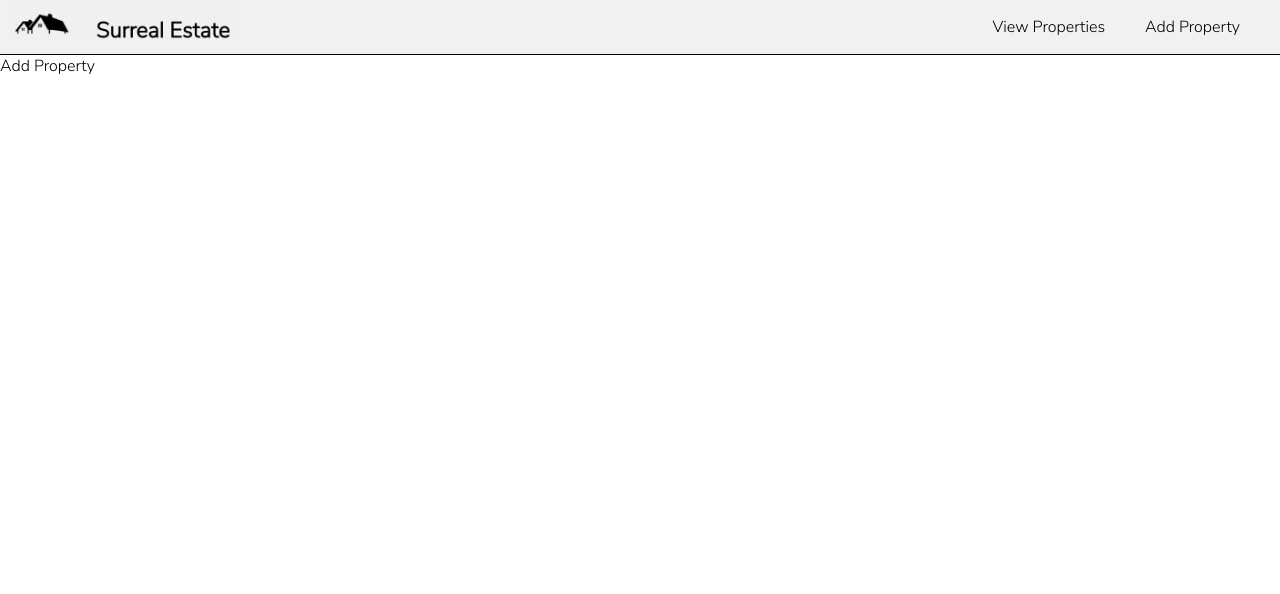
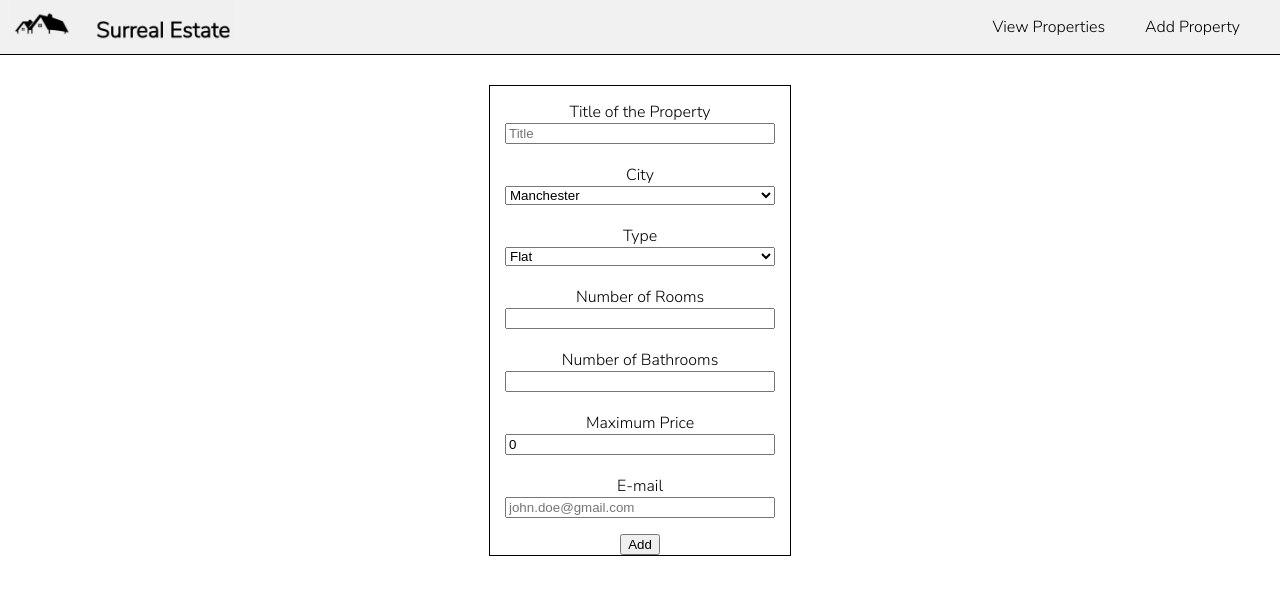
Before and after one commit to szabinakov/surreal-estate, a React (Create React App) app: page /add-property in a window 1280 px wide. Shown: the top 594 px of the page. Built offline with nearby package versions, Linux system fonts and the light colour scheme.

Commit message:
setting up post form

```diff
--- a/src/components/AddProperty.js
+++ b/src/components/AddProperty.js
@@ -1,8 +1,117 @@
-import React from 'react'
+import React, { useState } from 'react'
+import '../styles/AddProperty.css'
+import axios from 'axios'
 
 const AddProperty = () => {
+    const initialState = {
+        fields: {
+            title: '',
+            type:'',
+            bedrooms: null,
+            bathrooms: null,
+            price: 0,
+            city: 'Manchester',
+            email: ''
+        }
+    }
+
+    const [fields, setFields] = useState(initialState.fields)
+
+    const handleAddProperty = (event) => {
+        event.preventDefault()
+        console.log(fields)
+    }
+    const handleFieldChange = (event) => {
+        setFields({...fields, [event.target.name]: event.target.value})
+    }
     return (
-        <div>Add Property</div>
+        <div className='AddProperty'>
+            <form onSubmit={handleAddProperty} className='FormContainer'>
+                <div className='FormInput'>
+                    <label htmlFor='title'>Title of the Property</label>
+                    <input
+                        id='title'
+                        name='title'
+                        value={fields.title}
+                        onChange={handleFieldChange}
+                        placeholder='Title'></input>
+                </div>
+                <div className='FormSelectCity'>
+                    <label htmlFor='city'>City</label>
+                    <select
+                        id='city'
+                        name='city'
+                        value={fields.city}
+                        onChange={handleFieldChange}>
+                            <option value='Manchester'>Manchester</option>
+                            <option value='Leeds'>Leeds</option>
+                            <option value='Sheffield'>Sheffield</option>
+                            <option value='Liverpool'>Liverpool</option>
+                    </select>
+                </div>
+                <div className='FormSelectType'>
+                    <label htmlFor='type'>Type</label>
+                    <select
+                        id='type'
+                        name='type'
+                        value={fields.type}
+                        onChange={handleFieldChange}>
+                            <option value='Flat'>Flat</option>
+                            <option value='Detached'>Detached</option>
+                            <option value='Semi-Detached'>Semi-Detached</option>
+                            <option value='Terraced'>Terraced</option>
+                            <option value='End of Terrace'>End of Terrace</option>
+                            <option value='Cottage'>Cottage</option>
+                            <option value='Bungalow'>Bungalow</option>
+                    </select>
+                </div>
+                <div className='FormRoom'>
+                    <label htmlFor='room'>Number of Rooms</label>
+                    <input
+                        id='room'
+                        type='number'
+                        name='room'
+                        value={fields.bedrooms}
+                        onChange={handleFieldChange}
+                    ></input>
+                </div>
+                <div className='FormBathroom'>
+                    <label htmlFor='bathroom'>Number of Bathrooms</label>
+                    <input
+                        id='bathroom'
+                        type='number'
+                        name='bathroom'
+                        value={fields.bathrooms}
+                        onChange={handleFieldChange}
+                    ></input>
+                </div>
+                <div className='FormMaximumPrice'>
+                    <label htmlFor='price'>Maximum Price</label>
+                    <input
+                        id='price'
+                        type='number'
+                        name='price'
+                        value={fields.price}
+                        onChange={handleFieldChange}>
+                    </input>
+                </div>
+                <div className='FormEmail'>
+                    <label htmlFor='email'>E-mail</label>
+                    <input
+                        id='email'
+                        name='email'
+                        value={fields.email}
+                        onChange={handleFieldChange}
+                        placeholder='john.doe@gmail.com'
+                    ></input>
+                </div>
+                <button
+                    className='FormAddButton'
+                    type='submit'>
+                        Add
+                </button>
+            </form>
+        </div>
     )
 }
 
--- a/src/components/App.js
+++ b/src/components/App.js
@@ -1,6 +1,6 @@
 import React from 'react';
 import '../styles/App.css';
-import { BrowserRouter, Switch, Route } from 'react-router-dom'
+import { Switch, Route } from 'react-router-dom'
 
 import NavBar from './NavBar'
 import Properties from './Properties'
--- /dev/null
+++ b/src/styles/AddProperty.css
@@ -0,0 +1,17 @@
+.AddProperty {
+    display: flex;
+    justify-content: center;
+    margin-top: 30px;
+}
+
+.FormContainer{
+    width: 300px;
+    border: 1px solid black;
+    text-align: center;
+}
+.FormInput,.FormSelectCity,.FormSelectType,.FormRoom,.FormMaximumPrice, .FormEmail,.FormBathroom  {
+    display: flex;
+    flex-direction: column;
+    padding: 5px;
+    margin: 10px;
+}
```
